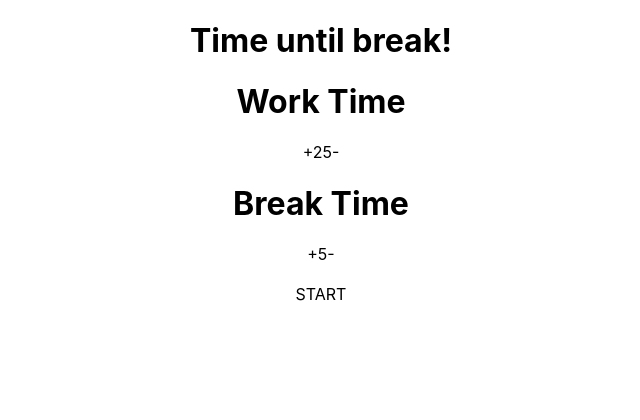
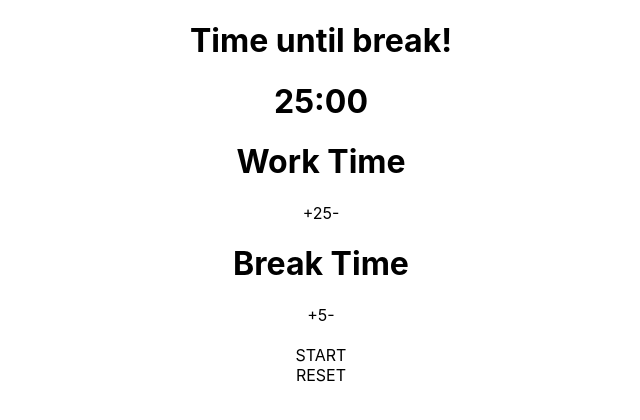
Before and after one commit to XMPrime/pomodoro-timer, a React (Create React App) app: page / in a window 1280 px wide. Shown: the top 420 px of the page, without its empty margins (319-959 px from the left). Built offline with nearby package versions, Linux system fonts and the light colour scheme.

Commit message:
no message

```diff
--- a/src/App.js
+++ b/src/App.js
@@ -6,6 +6,7 @@ import store from "./store";
 import TimeSetter from "./components/TimeSetter";
 import StartStop from "./components/StartStop";
 import Timer from "./components/Timer";
+import Reset from "./components/Reset";
 
 class App extends Component {
   render() {
@@ -17,6 +18,7 @@ class App extends Component {
           <TimeSetter name='Break Time' />
           <br />
           <StartStop />
+          <Reset />
         </div>
       </Provider>
     );
--- a/src/actions/actions.js
+++ b/src/actions/actions.js
@@ -4,6 +4,9 @@ export const INCREMENT_BREAK = "INCREMENT_BREAK";
 export const DECREMENT_BREAK = "DECREMENT_BREAK";
 export const START_STOP_TOGGLE = "START_STOP_TOGGLE";
 export const SWITCH_MODE = "SWITCH_MODE";
+export const WORK_TIME_TICK = "WORK_TIME_TICK";
+export const BREAK_TIME_TICK = "BREAK_TIME_TICK";
+export const RESET = "RESET";
 
 export const incrementWork = () => {
   return {
@@ -40,3 +43,21 @@ export const switchMode = () => {
     type: SWITCH_MODE
   };
 };
+
+export const workTimeTick = () => {
+  return {
+    type: WORK_TIME_TICK
+  };
+};
+
+export const breakTimeTick = () => {
+  return {
+    type: BREAK_TIME_TICK
+  };
+};
+
+export const reset = () => {
+  return {
+    type: RESET
+  };
+};
--- /dev/null
+++ b/src/components/Reset.js
@@ -0,0 +1,25 @@
+import React, { Component } from "react";
+import { connect } from "react-redux";
+import { reset } from "../actions/actions";
+
+class Reset extends Component {
+  reset = () => {
+    this.props.reset();
+  };
+  render() {
+    return <div onClick={this.reset}>RESET</div>;
+  }
+}
+
+const mapStateToProps = state => ({
+  rerset: state.timeSetterReducers.reset
+});
+
+const mapDispatchToProps = {
+  reset
+};
+
+export default connect(
+  mapStateToProps,
+  mapDispatchToProps
+)(Reset);
--- a/src/components/StartStop.js
+++ b/src/components/StartStop.js
@@ -7,7 +7,7 @@ class StartStop extends Component {
     this.props.startStopToggle();
   };
   render() {
-    return <div onClick={() => this.props.startStopToggle()}>{this.props.isTicking ? "STOP" : "START"}</div>;
+    return <div onClick={this.startStopToggle}>{this.props.isTicking ? "STOP" : "START"}</div>;
   }
 }
 
--- a/src/components/TimeSetter.js
+++ b/src/components/TimeSetter.js
@@ -17,6 +17,7 @@ class TimeSetter extends Component {
   };
 
   render() {
+    if (!this.props.isTicking) {
       return (
         <div>
           <h1>{this.props.name}</h1>
@@ -31,12 +32,25 @@ class TimeSetter extends Component {
           </span>
         </div>
       );
+    } else {
+      return (
+        <div>
+          <h1>{this.props.name}</h1>
+          <span name={`+${this.props.name}`}>+</span>
+
+          {this.props.name === "Work Time" ? this.props.workTime : this.props.breakTime}
+
+          <span name={`-${this.props.name}`}>-</span>
+        </div>
+      );
+    }
   }
 }
 
 const mapStateToProps = state => ({
   workTime: state.timeSetterReducers.workTime,
-  breakTime: state.timeSetterReducers.breakTime
+  breakTime: state.timeSetterReducers.breakTime,
+  isTicking: state.startStopReducer.isTicking
 });
 
 const mapDispatchToProps = {
--- a/src/components/Timer.js
+++ b/src/components/Timer.js
@@ -1,19 +1,54 @@
 import React, { Component } from "react";
 import { connect } from "react-redux";
-import { switchMode } from "../actions/actions";
-import { timer } from "../utilities";
+import { switchMode, workTimeTick, breakTimeTick, reset } from "../actions/actions";
 
 class Timer extends Component {
   switchMode = () => {
     this.props.switchMode();
   };
+  workTimeTick = () => {
+    this.props.workTimeTick();
+  };
+  breakTimeTick = () => {
+    this.props.breakTimeTick();
+  };
+  reset = () => {
+    this.props.reset();
+  };
 
   render() {
+    const displayTimeLeft = seconds => {
+      let secondsLeft = seconds;
+      const minutes = Math.floor(seconds / 60);
+      secondsLeft = Math.round(secondsLeft % 60);
+
+      if (this.props.isTicking) {
+        let countdown = setInterval(() => {
+          clearInterval(countdown);
+          if (this.props.isTicking) {
+            if (this.props.workTimerSeconds <= 0 || this.props.workTimerSeconds <= 0) {
+              clearInterval(countdown);
+              this.switchMode();
+              this.reset();
+              return;
+            }
+          } else {
+            clearInterval(countdown);
+            return;
+          }
+          this.props.workMode ? this.workTimeTick() : this.breakTimeTick();
+        }, 200);
+      }
+
+      const display = `${minutes < 10 ? "0" : ""}${minutes}:${secondsLeft < 10 ? "0" : ""}${secondsLeft}`;
+      return display;
+    };
+
     return (
       <div>
         <h1>{this.props.workMode ? "Time until break!" : "Time until work!"}</h1>
-        <h1 className={this.props.workMode ? "workTimer" : "breakTimer"} onClick={() => this.props.switchMode()}>
-          {timer(25, this.props.isTicking)}
+        <h1 className={this.props.workMode ? "workTimer" : "breakTimer"}>
+          {this.props.workMode ? displayTimeLeft(this.props.workTimerSeconds) : displayTimeLeft(this.props.breakTimerSeconds)}
         </h1>
       </div>
     );
@@ -23,13 +58,19 @@ class Timer extends Component {
 const mapStateToProps = state => ({
   workTime: state.timeSetterReducers.workTime,
   breakTime: state.timeSetterReducers.breakTime,
-  timerSeconds: state.timerReducers.timerSeconds,
+  workTimerSeconds: state.timeSetterReducers.workTimerSeconds,
+  breakTimerSeconds: state.timeSetterReducers.breakTimerSeconds,
+  // workTimeTick: state.timeSetterReducers.workTimeTick,
+  // breakTimeTick: state.timeSetterReducers.breakTimeTick,
   isTicking: state.startStopReducer.isTicking,
   workMode: state.timerReducers.workMode
 });
 
 const mapDispatchToProps = {
-  switchMode
+  switchMode,
+  workTimeTick,
+  breakTimeTick,
+  reset
 };
 
 export default connect(
--- a/src/reducers/timeSetterReducers.js
+++ b/src/reducers/timeSetterReducers.js
@@ -1,8 +1,10 @@
-import { INCREMENT_BREAK, DECREMENT_BREAK, INCREMENT_WORK, DECREMENT_WORK } from "../actions/actions";
+import { INCREMENT_BREAK, DECREMENT_BREAK, INCREMENT_WORK, DECREMENT_WORK, RESET, WORK_TIME_TICK, BREAK_TIME_TICK } from "../actions/actions";
 
 const initialState = {
   workTime: 25,
-  breakTime: 5
+  breakTime: 5,
+  workTimerSeconds: 25 * 60,
+  breakTimerSeconds: 5 * 60
 };
 
 const timeSetterReducers = (state = initialState, action) => {
@@ -10,7 +12,8 @@ const timeSetterReducers = (state = initialState, action) => {
     case INCREMENT_WORK:
       return {
         ...state,
-        workTime: state.workTime + 1
+        workTime: state.workTime + 1,
+        workTimerSeconds: state.workTimerSeconds + 60
       };
     case DECREMENT_WORK:
       if (state.workTime === 0) {
@@ -18,12 +21,14 @@ const timeSetterReducers = (state = initialState, action) => {
       }
       return {
         ...state,
-        workTime: state.workTime - 1
+        workTime: state.workTime - 1,
+        workTimerSeconds: state.workTimerSeconds - 60
       };
     case INCREMENT_BREAK:
       return {
         ...state,
-        breakTime: state.breakTime + 1
+        breakTime: state.breakTime + 1,
+        breakTimerSeconds: state.breakTimerSeconds + 60
       };
     case DECREMENT_BREAK:
       if (state.breakTime === 0) {
@@ -31,7 +36,27 @@ const timeSetterReducers = (state = initialState, action) => {
       }
       return {
         ...state,
-        breakTime: state.breakTime - 1
+        breakTime: state.breakTime - 1,
+        breakTimerSeconds: state.breakTimerSeconds - 60
+      };
+    case WORK_TIME_TICK: //BROKEN
+      return {
+        ...state,
+        workTimerSeconds: state.workTimerSeconds - 1
+      };
+    case BREAK_TIME_TICK: //BROKEN
+      return {
+        ...state,
+        breakTimerSeconds: state.breakTimerSeconds - 1
+      };
+    case RESET:
+      console.log("working");
+      return {
+        ...state,
+        breakTime: state.breakTime,
+        workTime: state.workTime,
+        workTimerSeconds: state.workTime * 60,
+        breakTimerSeconds: state.breakTime * 60
       };
     default:
       return state;
--- a/src/reducers/timerReducers.js
+++ b/src/reducers/timerReducers.js
@@ -1,8 +1,7 @@
 import { SWITCH_MODE } from "../actions/actions";
 
 const initialState = {
-  workMode: true,
-  timerSeconds: 25 * 60
+  workMode: true
 };
 
 const timerReducers = (state = initialState, action) => {
@@ -19,7 +18,6 @@ const timerReducers = (state = initialState, action) => {
           workMode: true
         };
       }
-
     default:
       return state;
   }
--- a/src/store.js
+++ b/src/store.js
@@ -2,14 +2,9 @@ import { createStore, applyMiddleware, compose } from "redux";
 import thunk from "redux-thunk";
 import rootReducer from "./reducers";
 
-const initialState = {
-  breakTime: 5,
-  workTime: 25
-};
 const middleware = [thunk];
 const store = createStore(
   rootReducer,
-  initialState,
   compose(
     applyMiddleware(...middleware),
     window.__REDUX_DEVTOOLS_EXTENSION__ && window.__REDUX_DEVTOOLS_EXTENSION__()
```
Lines whose indentation alone changed are shown as unchanged.
